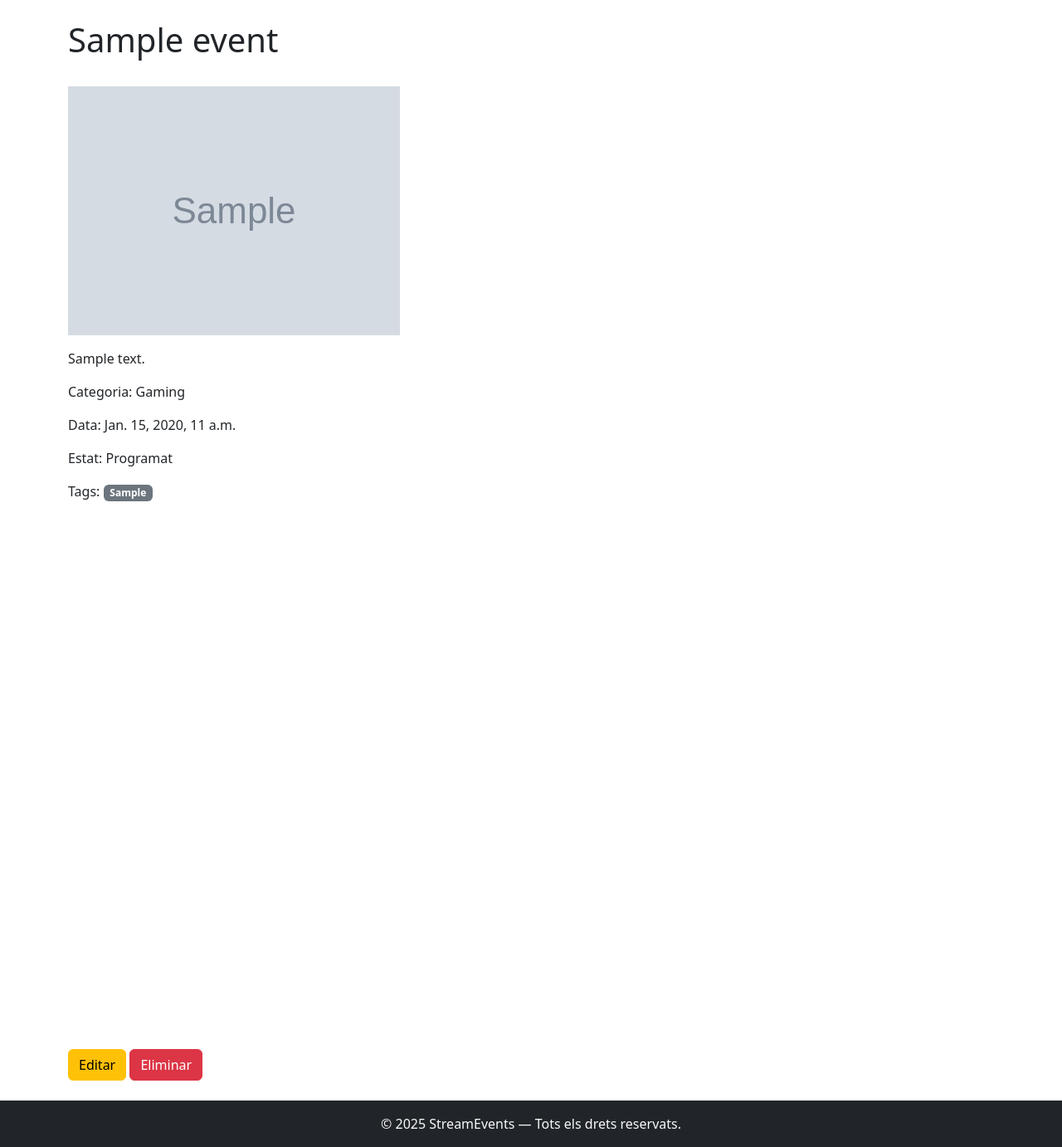
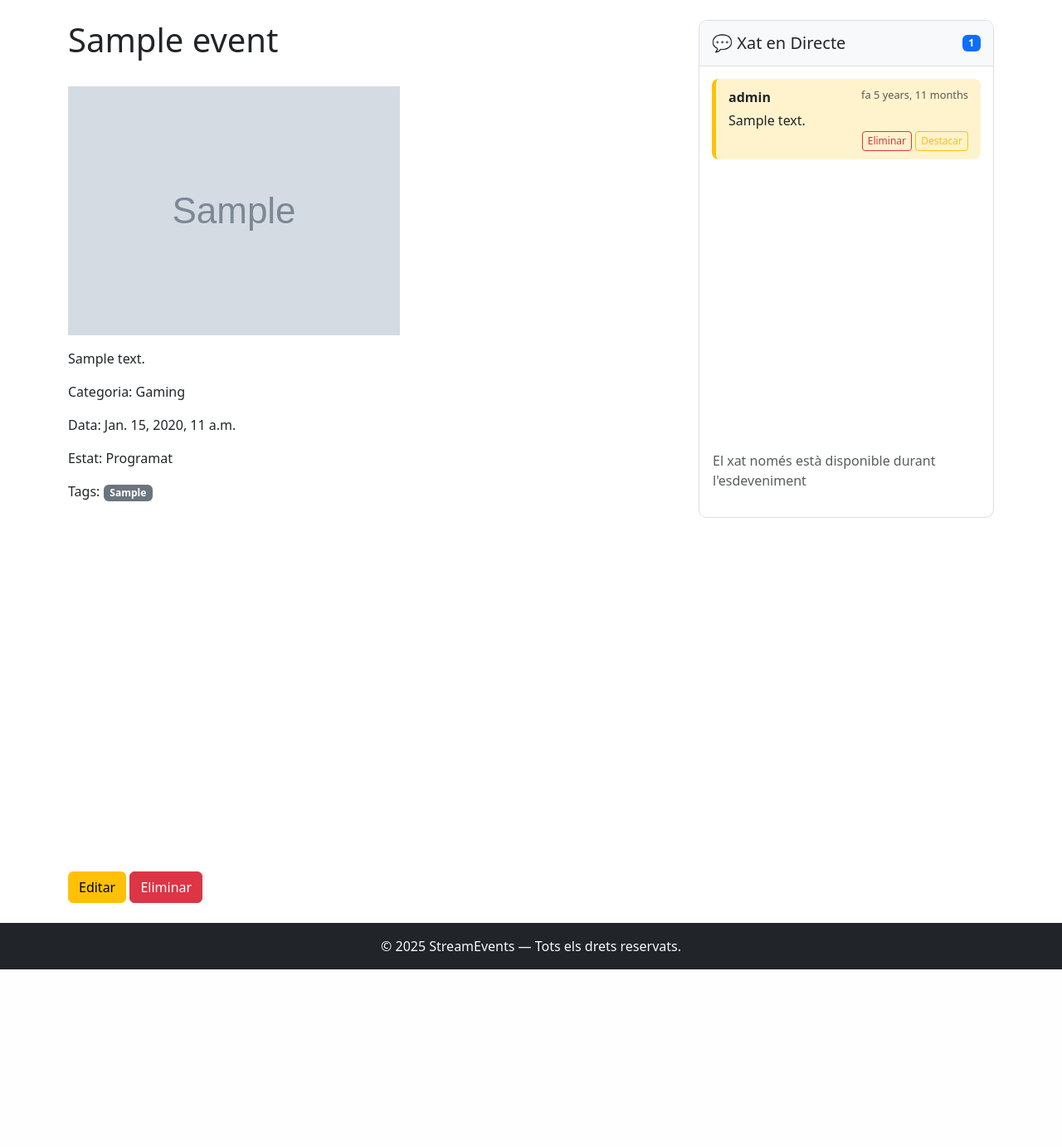
Before and after one commit to izaan06/django-izan-pau, a Django app: page /events/1/ in a window 1280 px wide. Shown: the part 56-1438 px from the top of the page at 83% size. After the commit the page ends 1224 px from the top, so only its background shows below. Run offline with Django 4.2, Linux system fonts and the light colour scheme; a user stored in the database is signed in; data comes from the database, SQL or seed files in the repository; tables that the repository leaves empty hold one stand-in row (values such as "Sample post"); grey boxes marked "Sample" are stand-in pictures; parts of the project's set-up code (start-up, migrations or seed data) failed here and were passed over; some libraries are stand-ins or nearby versions.

Commit message:
tasca06✅ Xat

```diff
--- /dev/null
+++ b/chat/admin.py
@@ -0,0 +1,3 @@
+from django.contrib import admin
+
+# Register your models here.
--- /dev/null
+++ b/chat/apps.py
@@ -0,0 +1,5 @@
+from django.apps import AppConfig
+
+
+class ChatConfig(AppConfig):
+    name = 'chat'
--- /dev/null
+++ b/chat/forms.py
@@ -0,0 +1,32 @@
+from django import forms
+from .models import ChatMessage
+
+BAD_WORDS = ['idiota', 'tonto', 'imbecil']
+
+class ChatMessageForm(forms.ModelForm):
+    class Meta:
+        model = ChatMessage
+        fields = ['message']
+        widgets = {
+            'message': forms.Textarea(attrs={
+                'class': 'form-control',
+                'rows': 2,
+                'placeholder': 'Escriu un missatge...',
+                'maxlength': 500
+            })
+        }
+
+    def clean_message(self):
+        message = self.cleaned_data['message'].strip()
+
+        if not message:
+            raise forms.ValidationError("El missatge no pot estar buit")
+
+        if len(message) > 500:
+            raise forms.ValidationError("Màxim 500 caràcters")
+
+        for word in BAD_WORDS:
+            if word in message.lower():
+                raise forms.ValidationError("El missatge conté paraules ofensives")
+
+        return message
--- /dev/null
+++ b/chat/static/chat/css/chat.css
@@ -0,0 +1,131 @@
+/* --------------------------
+   Contenidor del xat
+--------------------------- */
+.chat-container {
+    height: 600px;
+    display: flex;
+    flex-direction: column;
+    border: 1px solid #ddd;
+    border-radius: 10px;
+    background-color: #fff;
+    overflow: hidden;
+}
+
+/* --------------------------
+   Capçalera
+--------------------------- */
+.chat-header {
+    background-color: #f8f9fa;
+    padding: 15px;
+    display: flex;
+    justify-content: space-between;
+    align-items: center;
+    border-bottom: 1px solid #ddd;
+}
+
+/* --------------------------
+   Àrea de missatges
+--------------------------- */
+.chat-messages {
+    flex: 1;
+    padding: 15px;
+    overflow-y: auto;
+    max-height: 450px;
+}
+
+/* Scrollbar personalitzat Webkit */
+.chat-messages::-webkit-scrollbar {
+    width: 8px;
+}
+.chat-messages::-webkit-scrollbar-thumb {
+    background-color: rgba(0,0,0,0.2);
+    border-radius: 4px;
+}
+.chat-messages::-webkit-scrollbar-track {
+    background-color: #f1f1f1;
+}
+
+/* --------------------------
+   Missatges
+--------------------------- */
+.chat-message {
+    background-color: #f1f1f1;
+    padding: 10px 15px;
+    margin-bottom: 10px;
+    border-radius: 8px;
+    transition: background-color 0.3s ease;
+}
+
+.chat-message:hover {
+    background-color: #e2e6ea;
+}
+
+/* Missatges destacats */
+.chat-message.highlighted {
+    background-color: #fff3cd;
+    border-left: 5px solid #ffc107;
+}
+
+/* Capçalera del missatge */
+.message-header {
+    display: flex;
+    justify-content: space-between;
+    margin-bottom: 5px;
+}
+.message-header strong {
+    font-weight: bold;
+}
+.message-header small {
+    color: #6c757d;
+    font-size: 0.8rem;
+}
+
+/* Contingut del missatge */
+.message-content {
+    word-wrap: break-word;
+    line-height: 1.4;
+}
+
+/* Accions del missatge */
+.message-actions {
+    text-align: right;
+}
+.message-actions button {
+    font-size: 0.75rem;
+    padding: 2px 6px;
+}
+
+/* --------------------------
+   Formulari
+--------------------------- */
+.chat-form {
+    padding: 15px;
+    border-top: 1px solid #ddd;
+    display: flex;
+    gap: 10px;
+}
+.chat-form textarea {
+    flex: 1;
+    resize: none;
+}
+
+/* --------------------------
+   Responsive
+--------------------------- */
+@media (max-width: 992px) {
+    .chat-container {
+        height: 400px;
+        margin-top: 10px;
+    }
+}
+
+@media (max-width: 576px) {
+    .chat-container {
+        height: 350px;
+        padding: 10px;
+    }
+    .chat-header,
+    .chat-form {
+        padding: 10px;
+    }
+}
--- /dev/null
+++ b/chat/static/chat/js/chat.js
@@ -0,0 +1,214 @@
+// -----------------------------------
+//  Funcions principals del xat
+// -----------------------------------
+
+let chatMessages;
+let chatErrors;
+
+document.addEventListener('DOMContentLoaded', function () {
+
+    // Inicializar variables globales
+    chatMessages = document.getElementById('chat-messages');
+    chatErrors = document.getElementById('chat-errors');
+    const chatForm = document.getElementById('chat-form');
+
+    if (!chatMessages) return;
+
+    // Carregar missatges inicials
+    loadMessages();
+
+    // Polling: cada 3 segons
+    setInterval(loadMessages, 3000);
+
+    // Enviar missatge
+    if (chatForm) {
+        chatForm.addEventListener('submit', function (e) {
+            e.preventDefault();
+            sendMessage();
+        });
+    }
+
+    // Delegació d'esdeveniments per eliminar o destacar missatges
+    chatMessages.addEventListener('click', function (e) {
+
+        // Eliminar missatge
+        if (e.target.classList.contains('delete-message')) {
+            const messageId = e.target.dataset.messageId;
+            if (confirm('Vols eliminar aquest missatge?')) {
+                deleteMessage(messageId);
+            }
+        }
+
+        // Destacar missatge
+        if (e.target.classList.contains('highlight-message')) {
+            const messageId = e.target.dataset.messageId;
+            const csrfToken = document.querySelector('[name=csrfmiddlewaretoken]')?.value;
+
+            fetch(`/chat/message/${messageId}/highlight/`, {
+                method: 'POST',
+                headers: {
+                    'X-CSRFToken': csrfToken
+                }
+            })
+            .then(res => res.json())
+            .then(data => {
+                if (data.success) loadMessages();
+                else alert('No tens permisos per destacar aquest missatge');
+            })
+            .catch(err => console.error('Error destacant missatge:', err));
+        }
+    });
+
+});
+
+// -----------------------------------
+//  Funció per carregar missatges
+// -----------------------------------
+function loadMessages() {
+    if (typeof eventId === 'undefined') {
+        console.error('eventId no està definit');
+        return;
+    }
+
+    fetch(`/chat/${eventId}/messages/`)
+        .then(response => {
+            if (!response.ok) throw new Error('No s’ha pogut carregar el xat');
+            return response.json();
+        })
+        .then(data => {
+            const messages = data.messages;
+            if (!chatMessages) return;
+            chatMessages.innerHTML = '';
+
+            messages.forEach(msg => {
+                const msgEl = createMessageElement(msg);
+                chatMessages.appendChild(msgEl);
+            });
+
+            scrollToBottom();
+            updateMessageCount(messages.length);
+        })
+        .catch(err => console.error('Error carregant missatges:', err));
+}
+
+// -----------------------------------
+//  Funció per enviar missatge
+// -----------------------------------
+function sendMessage() {
+    const textarea = document.querySelector('#chat-form textarea');
+    if (!textarea) return;
+
+    const message = textarea.value.trim();
+    const csrfToken = document.querySelector('[name=csrfmiddlewaretoken]')?.value;
+
+    // Validación en frontend
+    if (!message) {
+        if (chatErrors) chatErrors.textContent = 'El missatge no pot estar buit';
+        return;
+    }
+
+    if (message.length > 500) {
+        if (chatErrors) chatErrors.textContent = 'Màxim 500 caràcters';
+        return;
+    }
+
+    fetch(`/chat/${eventId}/send/`, {
+        method: 'POST',
+        headers: {
+            'X-CSRFToken': csrfToken,
+            'Content-Type': 'application/x-www-form-urlencoded'
+        },
+        body: `message=${encodeURIComponent(message)}`
+    })
+    .then(response => response.json())
+    .then(data => {
+        if (data.success) {
+            textarea.value = '';
+            if (chatErrors) chatErrors.textContent = '';
+            loadMessages();
+        } else {
+            if (chatErrors) chatErrors.textContent = data.errors?.message || data.error || 'Error en enviar el missatge';
+        }
+    })
+    .catch(err => {
+        console.error('Error enviant missatge:', err);
+        if (chatErrors) chatErrors.textContent = 'Error de connexió';
+    });
+}
+
+
+// -----------------------------------
+//  Funció per eliminar missatge
+// -----------------------------------
+function deleteMessage(messageId) {
+    const csrfToken = document.querySelector('[name=csrfmiddlewaretoken]')?.value;
+    if (!csrfToken) return;
+
+    fetch(`/chat/message/${messageId}/delete/`, {
+        method: 'POST',
+        headers: {
+            'X-CSRFToken': csrfToken
+        }
+    })
+    .then(response => response.json())
+    .then(data => {
+        if (data.success) {
+            loadMessages();
+        } else {
+            alert('No tens permisos per eliminar aquest missatge');
+        }
+    })
+    .catch(err => console.error('Error eliminant missatge:', err));
+}
+
+// -----------------------------------
+//  Funció per crear l'HTML d'un missatge
+// -----------------------------------
+function createMessageElement(msg) {
+    const div = document.createElement('div');
+    div.classList.add('chat-message');
+    if (msg.is_highlighted) div.classList.add('highlighted');
+    div.dataset.messageId = msg.id;
+
+    div.innerHTML = `
+        <div class="message-header d-flex justify-content-between">
+            <strong>${escapeHtml(msg.display_name)}</strong>
+            <small class="text-muted">${escapeHtml(msg.created_at)}</small>
+        </div>
+        <div class="message-content">${escapeHtml(msg.message)}</div>
+        <div class="message-actions text-end">
+            ${msg.can_delete ? `<button class="btn btn-sm btn-outline-danger delete-message" data-message-id="${msg.id}">Eliminar</button>` : ''}
+            ${msg.can_highlight ? `<button class="btn btn-sm btn-outline-warning highlight-message" data-message-id="${msg.id}">Destacar</button>` : ''}
+        </div>
+    `;
+    return div;
+}
+
+// -----------------------------------
+//  Fer scroll automàtic al final del xat
+// -----------------------------------
+function scrollToBottom() {
+    if (!chatMessages) return;
+    chatMessages.scrollTop = chatMessages.scrollHeight;
+}
+
+// -----------------------------------
+//  Actualitzar comptador de missatges
+// -----------------------------------
+function updateMessageCount(count) {
+    const badge = document.getElementById('message-count');
+    if (badge) badge.textContent = count;
+}
+
+// -----------------------------------
+//  Escapar HTML per evitar XSS
+// -----------------------------------
+function escapeHtml(text) {
+    if (text == null) text = '';
+    return String(text)
+        .replace(/&/g, "&amp;")
+        .replace(/</g, "&lt;")
+        .replace(/>/g, "&gt;")
+        .replace(/"/g, "&quot;")
+        .replace(/'/g, "&#039;");
+}
--- /dev/null
+++ b/chat/templates/chat/includes/chat_box.html
@@ -0,0 +1,33 @@
+<div class="chat-container">
+  <div class="chat-header d-flex justify-content-between align-items-center">
+    <h5 class="mb-0">💬 Xat en Directe</h5>
+    <span class="badge bg-primary" id="message-count">0</span>
+  </div>
+
+  <div id="chat-messages" class="chat-messages">
+    Carregant missatges...
+  </div>
+
+  {% if user.is_authenticated and event.status == 'live' %}
+  <form id="chat-form" class="chat-form">
+    {% csrf_token %}
+    {{ chat_form.message }}
+    <button type="submit" class="btn btn-primary btn-sm">
+      Enviar
+    </button>
+    <div id="chat-errors" class="text-danger mt-2"></div>
+  </form>
+
+  {% elif not user.is_authenticated %}
+    <p class="text-muted p-3">Inicia sessió per participar</p>
+
+  {% else %}
+    <p class="text-muted p-3">
+      El xat només està disponible durant l'esdeveniment
+    </p>
+  {% endif %}
+</div>
+
+<script>
+  const eventId = "{{ event.id }}";
+</script>
--- /dev/null
+++ b/chat/tests.py
@@ -0,0 +1,3 @@
+from django.test import TestCase
+
+# Create your tests here.
--- /dev/null
+++ b/chat/urls.py
@@ -0,0 +1,11 @@
+from django.urls import path
+from . import views
+
+app_name = 'chat'
+
+urlpatterns = [
+    path('<int:event_pk>/send/', views.chat_send_message, name='send_message'),
+    path('<int:event_pk>/messages/', views.chat_load_messages, name='load_messages'),
+    path('message/<int:message_pk>/delete/', views.chat_delete_message, name='delete_message'),
+    path('message/<int:message_pk>/highlight/', views.chat_highlight_message, name='highlight_message'),
+]
--- /dev/null
+++ b/chat/views.py
@@ -0,0 +1,112 @@
+from django.shortcuts import get_object_or_404
+from django.http import JsonResponse
+from django.contrib.auth.decorators import login_required
+from django.views.decorators.http import require_POST
+
+from .models import ChatMessage
+from .forms import ChatMessageForm
+from events.models import Event
+
+
+# -----------------------------------
+# Enviar missatge
+# -----------------------------------
+@login_required
+@require_POST
+def chat_send_message(request, event_pk):
+    event = get_object_or_404(Event, pk=event_pk)
+
+    if event.status != 'live':
+        return JsonResponse({'success': False, 'error': 'Event no actiu'})
+
+    form = ChatMessageForm(request.POST)
+    if form.is_valid():
+        msg = form.save(commit=False)
+        msg.user = request.user
+        msg.event = event
+        msg.save()
+
+        return JsonResponse({
+            'success': True,
+            'message': {
+                'id': msg.id,
+                'user': msg.user.username,
+                'display_name': msg.get_user_display_name(),
+                'message': msg.message,
+                'created_at': msg.get_time_since(),
+                'can_delete': msg.can_delete(request.user),
+                'is_highlighted': msg.is_highlighted
+            }
+        })
+
+    return JsonResponse({'success': False, 'errors': form.errors})
+
+
+# -----------------------------------
+# Carregar missatges
+# -----------------------------------
+from django.shortcuts import get_object_or_404
+from django.http import JsonResponse
+from .models import ChatMessage
+from events.models import Event
+
+def chat_load_messages(request, event_pk):
+    # Obtenim l'esdeveniment
+    event = get_object_or_404(Event, pk=event_pk)
+
+    # Obtenim tots els missatges de l'esdeveniment
+    messages_qs = ChatMessage.objects.filter(event=event).order_by('created_at')
+
+    # Filtrar els eliminats (soft delete) i limitar a 50
+    messages_qs = [msg for msg in messages_qs if not msg.is_deleted][:50]
+
+    # Serialitzar els missatges a JSON amb tota la informació que el JS necessita
+    messages = [
+        {
+            'id': msg.id,
+            'user_id': msg.user.id,
+            'user': msg.user.username,
+            'display_name': msg.get_user_display_name(),
+            'message': msg.message,
+            'created_at': msg.get_time_since(),  # Exemple: "fa 2 minuts"
+            'can_delete': msg.can_delete(request.user),  # Mostrar botó si True
+            'can_highlight': request.user.is_authenticated and request.user == msg.user,
+            'is_highlighted': msg.is_highlighted
+        }
+        for msg in messages_qs
+    ]
+
+    return JsonResponse({'messages': messages})
+
+
+# -----------------------------------
+# Eliminar missatge
+# -----------------------------------
+@login_required
+@require_POST
+def chat_delete_message(request, message_pk):
+    msg = get_object_or_404(ChatMessage, pk=message_pk)
+
+    if not msg.can_delete(request.user):
+        return JsonResponse({'success': False})
+
+    msg.is_deleted = True
+    msg.save()
+    return JsonResponse({'success': True})
+
+
+# -----------------------------------
+# Destacar missatge
+# -----------------------------------
+@login_required
+@require_POST
+def chat_highlight_message(request, message_pk):
+    msg = get_object_or_404(ChatMessage, pk=message_pk)
+
+    # Solo el creador del mensaje puede destacar
+    if request.user != msg.user:
+        return JsonResponse({'success': False})
+
+    msg.is_highlighted = not msg.is_highlighted
+    msg.save()
+    return JsonResponse({'success': True})
--- a/config/settings.py
+++ b/config/settings.py
@@ -40,6 +40,7 @@ INSTALLED_APPS = [
     'django.contrib.staticfiles',
     'users',
     'events',
+    'chat',
 ]
 
 MIDDLEWARE = [
--- a/config/urls.py
+++ b/config/urls.py
@@ -19,6 +19,8 @@ urlpatterns = [
 
     # Pàgina d'inici
     path("", home, name="home"),
+
+    path('chat/', include('chat.urls')),
 ]
 
 # Servir arxius multimèdia en mode DEBUG
--- a/events/templates/events/event_detail.html
+++ b/events/templates/events/event_detail.html
@@ -2,14 +2,21 @@
 {% load static %}
 
 {% block content %}
+<div class="row">
+
+  <!-- 🔵 COLUMNA ESQUERRA: EVENT -->
+  <div class="col-lg-8">
+
     <h1>{{ event.title }}</h1>
     <br>
+
     <img src="{{ event.thumbnail_or_default }}" class="img-fluid mb-3" alt="{{ event.title }}">
 
     <p>{{ event.description }}</p>
     <p>Categoria: {{ event.get_category_display }}</p>
     <p>Data: {{ event.scheduled_date }}</p>
     <p>Estat: {{ event.get_status_display }}</p>
+
     <p>Tags:
       {% for tag in event.get_tags_list %}
         <span class="badge bg-secondary">{{ tag }}</span>
@@ -29,9 +36,22 @@
     </div>
     {% endif %}
 
+    {% if is_creator %}
+      <a href="{% url 'events:event_update' event.pk %}" class="btn btn-warning mb-4">
+        Editar
+      </a>
+      <a href="{% url 'events:event_delete' event.pk %}" class="btn btn-danger mb-4">
+        Eliminar
+      </a>
+    {% endif %}
 
-{% if is_creator %}
-  <a href="{% url 'events:event_update' event.pk %}" class="btn btn-warning mb-4">Editar</a>
-  <a href="{% url 'events:event_delete' event.pk %}" class="btn btn-danger mb-4">Eliminar</a>
-{% endif %}
+  </div>
+
+  <!-- 🟢 COLUMNA DRETA: XAT -->
+  <div class="col-lg-4">
+    {% include 'chat/includes/chat_box.html' %}
+  </div>
+
+
+</div>
 {% endblock %}
--- a/events/views.py
+++ b/events/views.py
@@ -5,6 +5,8 @@ from django.core.paginator import Paginator
 from django.utils import timezone
 from .models import Event
 from .forms import EventCreationForm, EventUpdateForm, EventSearchForm
+from chat.forms import ChatMessageForm
+
 
 # Vista de llistat d'esdeveniments
 def event_list_view(request):
@@ -53,7 +55,8 @@ def event_detail_view(request, pk):
     is_creator = request.user == event.creator  # verificar si l'usuari és el creador
     return render(request, 'events/event_detail.html', {
         'event': event,
-        'is_creator': is_creator
+        'is_creator': is_creator,
+        'chat_form': ChatMessageForm(),
     })
 
 
--- a/templates/base.html
+++ b/templates/base.html
@@ -7,6 +7,7 @@
   <title>{% block title %}StreamEvents{% endblock %}</title>
   <link href="https://cdn.jsdelivr.net/npm/bootstrap@5.3.3/dist/css/bootstrap.min.css" rel="stylesheet">
   <script src="https://kit.fontawesome.com/a2d5cfd123.js" crossorigin="anonymous"></script>
+  <link rel="stylesheet" href="{% static 'chat/css/chat.css' %}">
 </head>
 <body class="d-flex flex-column min-vh-100">
   {% include 'includes/navbar.html' %}
@@ -16,5 +17,6 @@
   </main>
   {% include 'includes/footer.html' %}
   <script src="https://cdn.jsdelivr.net/npm/bootstrap@5.3.3/dist/js/bootstrap.bundle.min.js"></script>
+  <script src="{% static 'chat/js/chat.js' %}"></script>
 </body>
 </html>
```
Also changed, not shown: chat/models.py (added, +43 -0 lines), chat/__init__.py (added), chat/migrations/0001_initial.py (added), chat/migrations/__init__.py (added). Lines whose indentation alone changed are shown as unchanged.
